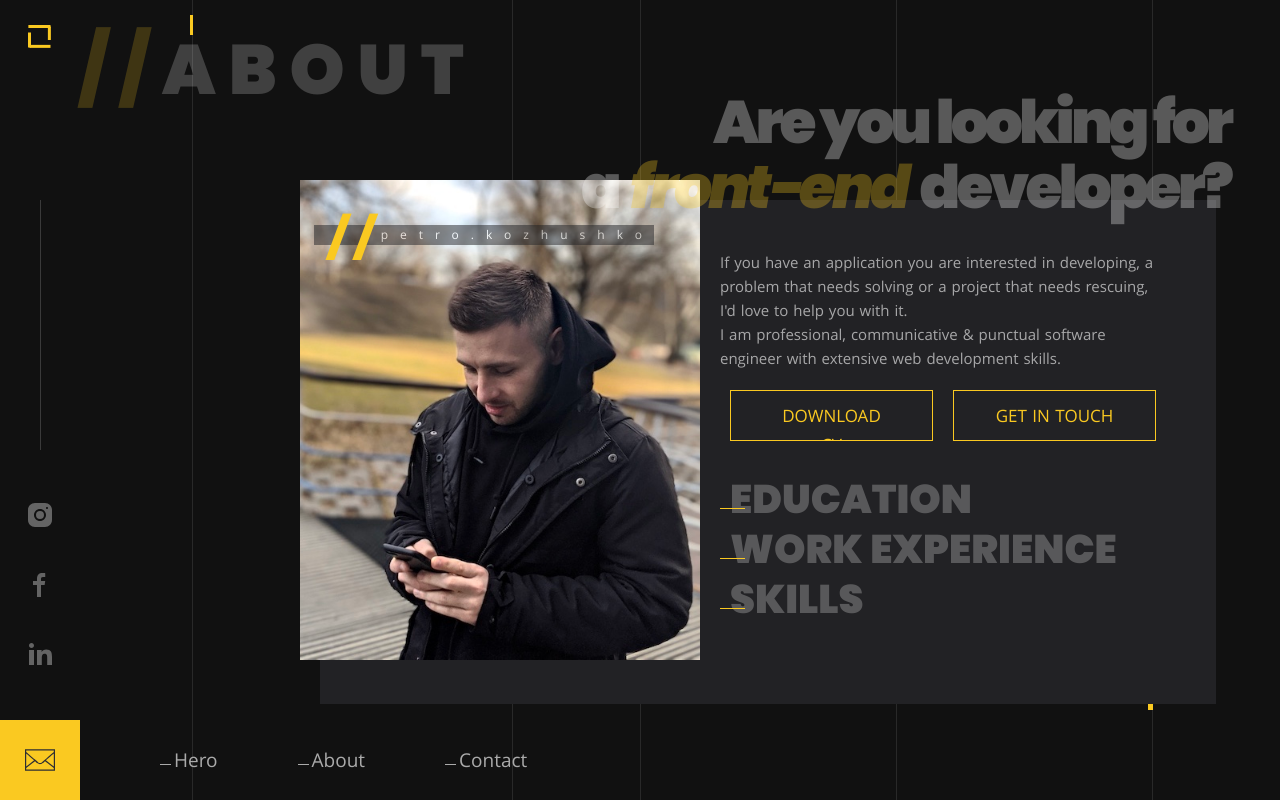
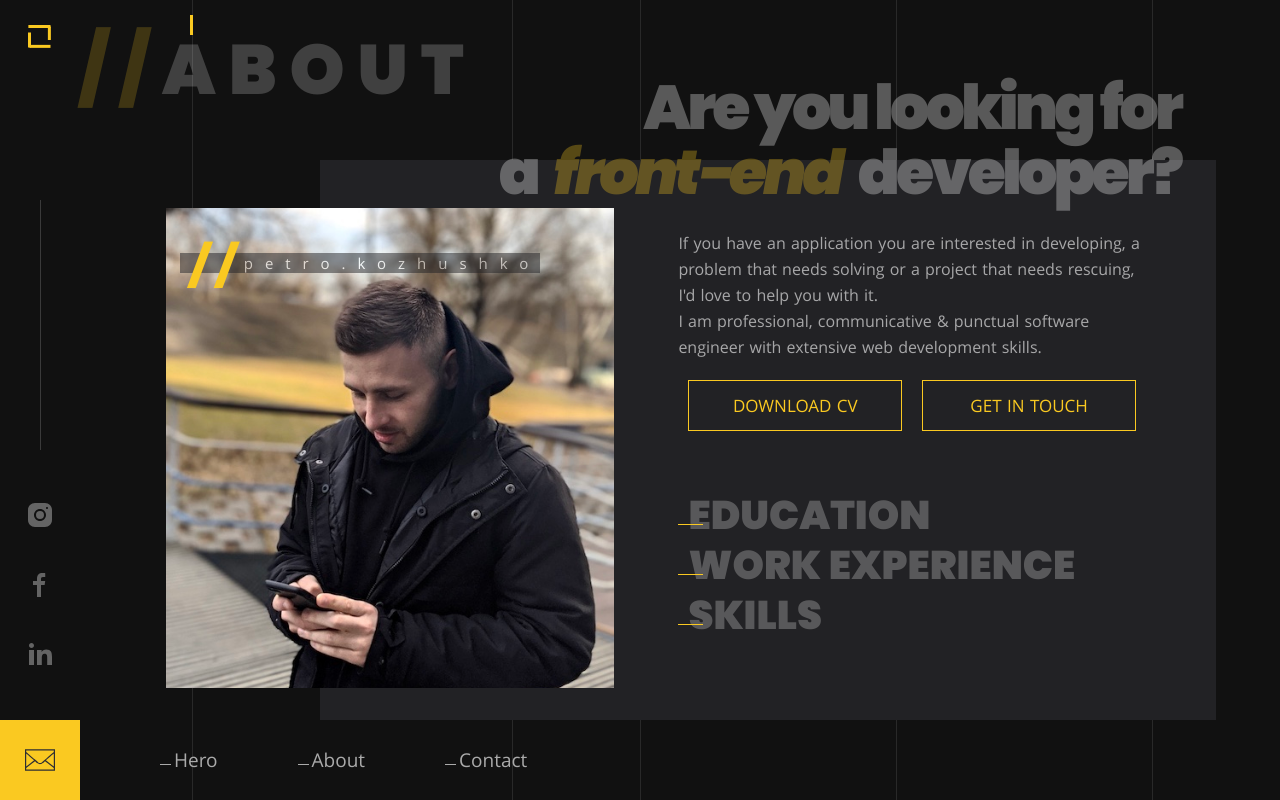
Before and after one commit to pkozhushko/cv, a Nuxt app: page /About in a window 1280 px wide. Built offline with nearby package versions, Linux system fonts and the light colour scheme.

Commit message:
new adaptive

```diff
--- a/components/Hero/Avatar.vue
+++ b/components/Hero/Avatar.vue
@@ -31,6 +31,10 @@
   }
 }
 
-
+@media screen and (max-width: 1700px) {
+ .avatar__wrapper {
+    width: 65vw;
+  }
+}
 
 </style>
--- a/layouts/default.vue
+++ b/layouts/default.vue
@@ -89,7 +89,7 @@ ol {
   }
 }
 
-@media screen and ( max-width: 1450px ) {
+@media screen and ( max-width: 1500px ) {
   .shuffle-letter__wrapper > span {
     font: 900 70px/120px Poppins;
   }
--- a/pages/About/index.vue
+++ b/pages/About/index.vue
@@ -1,9 +1,10 @@
 <template>
   <div class="container">
-    <figure>
+    <figure class="photo-wrapper">
       <div class="image"></div>
     </figure>
-    <div class="info-header">
+
+    <div class="header-question">
       <h2>Are you looking for</h2>
       <h2>
         a
@@ -11,9 +12,9 @@
       </h2>
     </div>
 
-    <div class="about-info">
+    <div class="main-block">
       <transition name="slideRight" mode="out-in">
-        <div class="about-info__body" v-if="selected == 'menu'">
+        <div class="main-block__info" v-if="selected == 'menu'">
           <p>If you have an application you are interested in developing, a problem that needs solving or a project that needs rescuing, I'd love to help you with it.</p>
           <p>I am professional, communicative & punctual software engineer with extensive web development skills.</p>
 
@@ -40,25 +41,25 @@
           key="education"
           @back="goTo('menu')"
           v-if="selected == 'education'"
-          class="about-info__body"
+          class="main-block__info"
         />
         <work-experience
           key="work-experience"
           @back="goTo('menu')"
           v-if="selected == 'workExperience'"
-          class="about-info__body"
+          class="main-block__info"
         />
         <hobbies
           key="hobbies"
           @back="goTo('menu')"
           v-if="selected == 'hobbies'"
-          class="about-info__body"
+          class="main-block__info"
         />
         <skills
           key="skills"
           @back="goTo('menu')"
           v-if="selected == 'skills'"
-          class="about-info__body"
+          class="main-block__info"
         />
       </transition-group>
     </div>
@@ -109,7 +110,8 @@ export default {
   z-index: 1;
   overflow: hidden !important;
 }
-.info-header {
+.header-question {
+  //here is
   width: 900px;
   position: absolute;
   top: 115px;
@@ -133,19 +135,20 @@ export default {
     }
   }
 }
-.about-info {
+.main-block {           //here is
   position: absolute;
   top: 30%;
   left: 25%;
   width: 70%;
-  height: 58%;
+  height: 60%;
   background: $gray;
   color: #fff;
   z-index: 1;
-  padding-left: 525px;
+  padding-left: 28%;
+  // padding-left: 525px;
   overflow: hidden;
 
-  &__body {
+  &__info {
     height: 100%;
     width: 100%;
     padding-top: 70px;
@@ -158,11 +161,6 @@ export default {
       font: 400 19px/29px OpenSans;
     }
   }
-  // &__footer {
-  //   padding-bottom: 70px;
-  //   padding-right: 70px;
-  //   display: flex;
-  // }
 }
 
 .buttons {
@@ -269,12 +267,12 @@ export default {
   }
 }
 
-figure {
+.photo-wrapper {
   position: absolute;
-  top: 210px;
-  left: 400px;
-  width: 525px;
-  height: 600px;
+  top: 26%;
+  left: 22%;
+  width: 27%;
+  height: 60%;
   overflow: hidden;
   z-index: 10;
   animation: slideFromLeft 0.8s ease-in-out;
@@ -327,12 +325,13 @@ figure {
 
 .slideRight-enter-active,
 .slideRight-leave-active {
-  transition: transform 0.4s ease;
+  transition: transform 0.4s ease-in-out;
 }
 
 .slideRight-enter,
 .slideRight-leave-to {
   transform: translateX(-100%);
+  // opacity: 0;
   // transition: all 400ms ease-in 0s
 }
 
@@ -344,53 +343,183 @@ figure {
 .slide-enter,
 .slide-leave-to {
   transform: translateX(100%);
+  opacity: 0;
   // transition: all 400ms ease-in 0s
 }
 
-@media screen and (max-width: 1450px) {
-  figure {
-    top: 180px;
-    left: 300px;
-    width: 400px;
-    height: 480px;
-    &:before {
-      font: 400 12px/20px OpenSans;
-      width: 340px;
+// @media screen and (max-width: 1400px) {
+//   .photo-wrapper {
+//     top: 180px;
+//     left: 20%;
+//     width: 400px;
+//     height: 480px;
+//     &:before {
+//       font: 400 12px/20px OpenSans;
+//       width: 340px;
+//     }
+//   }
+
+//   .main-block {
+//     position: absolute;
+//     top: 25%;
+//     left: 25%;
+//     width: 70%;
+//     height: 63%;
+//     padding-left: 400px;
+
+//     &__info {
+//       padding-top: 50px;
+//       padding-right: 50px;
+//       & > p {
+//         font: 400 15px/24px OpenSans;
+//       }
+//     }
+//   }
+
+//   .header-question {
+//     top: 70px;
+//     right: 30px;
+
+//     & > h2 {
+//       font: 900 60px/65px Poppins;
+
+//       & > span {
+//         padding: 0 6px;
+//         font-style: italic;
+//         color: $orange;
+//       }
+//     }
+//   }
+// }
+// @media screen and (min-width: 1400px) {
+//   .photo-wrapper {
+//     top: 220px;
+//     left: 20%;
+//     width: 450px;
+//     height: 540px;
+//     &:before {
+//       font: 400 12px/20px OpenSans;
+//       width: 360px;
+//     }
+//   }
+//   .header-question {
+//     top: 90px;
+//     right: 30px;
+//   }
+//   .main-block {
+//     position: absolute;
+//     top: 28%;
+//     left: 25%;
+//     width: 70%;
+//     height: 63%;
+//     padding-left: 430px;
+
+//     &__info {
+//       padding-top: 90px;
+//       padding-right: 50px;
+//       & > p {
+//         font: 400 18px/24px OpenSans;
+//       }
+//     }
+//   }
+// }
+// @media screen and (max-width: 1700px) and (min-height: 1000px) {
+//   // .header-question {
+//   //   right: 20px;
+
+//   //   & > h2 {
+//   //     font: 900 50px/65px Poppins;
+//   //   }
+//   // }
+//   .photo-wrapper {
+//     top: 250px;
+//     left: 20%;
+//  }
+// }
+
+// @media screen and (min-width: 1900px) and (min-height: 1000px) {
+//  .photo-wrapper {
+//    top: 300px;
+//  }
+// }
+
+@media screen and (max-height: 900px) {
+  .header-question {
+    top: 10%;
+    &> h2 {
+      font: 900 77px/65px Poppins;
+    }
+  }
+}
+
+@media screen and (max-height: 865px) {
+  .header-question {
+    top: 55px;
+    &>h2 {
+      font: 900 62px/65px Poppins;
     }
   }
 
-  .about-info {
-    position: absolute;
-    top: 25%;
-    left: 25%;
-    width: 70%;
-    height: 63%;
-    padding-left: 400px;
 
-    &__body {
-      padding-top: 50px;
-      padding-right: 50px;
-      & > p {
-        font: 400 15px/24px OpenSans;
+  .main-block {
+    top: 20%;
+    height: 70%;
+
+    &__info p {
+        font: 400 16px/26px OpenSans;
       }
+  }
+
+  .photo-wrapper {
+    top: 28%;
+    left: 18%;
+    width: 30%;
+  }
+}
+
+
+
+@media screen and (max-width: 1500px) {
+  .photo-wrapper {
+    &:before { width: 360px; }
+    &:after { left: 20px; }
+  }
+}
+@media screen and (max-width: 1300px) {
+  .photo-wrapper {
+    top: 26%;
+    left: 13%;
+    width: 35%;
+  }
+}
+
+@media screen and (max-width: 1200px) {           // 1024x768, 1152x864
+  .header-question {
+    right: 40px;
+    &>h2 {
+      font: 900 52px/65px Poppins;
     }
   }
 
-  .info-header {
-    top: 70px;
-    right: 30px;
+  .main-block {
+    top: 20%;
+    width: 80%;
+    left: 17%;
 
-    & > h2 {
-      font: 900 60px/65px Poppins;
+    &__info p {
+        font: 400 17px/25px OpenSans;
+      }
+  }
 
-      & > span {
-        padding: 0 6px;
-        font-style: italic;
-        color: $orange;
-      }
-    }
+  .photo-wrapper {
+    top: 28%;
+    // left: 22%;
+    left: 10%;
+    width: 32%;
+    height: 58%;
+
+    &:before { display: none; }
+    &:after { display: none; }
   }
 }
-@media screen and (max-width: 1439px) {
-}
 </style>
--- a/pages/Contact/index.vue
+++ b/pages/Contact/index.vue
@@ -14,9 +14,7 @@
       ></vue-particles>
     </client-only>
     <div class="contact-wrapper">
-      <!-- <div class="name">petro.kozhushko</div> -->
       <div class="info">
-        <!-- <div class="name">petro.kozhushko</div> -->
         <div class="phone">
           <span>phone:</span>
           <a class="link" href="tel:+380631734957">+380631734957</a>
@@ -106,8 +104,8 @@ export default {
   position: absolute;
   width: 100%;
   height: 100%;
-  bottom: 0px;
-  left: 0px;
+  bottom: -40px;
+  left: 40px;
   display: flex;
   justify-content: center;
   align-items: center;
@@ -213,33 +211,15 @@ export default {
   height: 100%;
   display: flex;
   justify-content: center;
+
   & > .box {
     width: 30px;
     height: 30px;
     position: relative;
     cursor: pointer;
     margin: 20px;
+    z-index: 10;
 
-    &::before {
-      content: "";
-      position: absolute;
-      top: 0;
-      left: 0;
-      width: 100%;
-      height: 100%;
-      background: transparent;
-      -webkit-transition: all 0.5s ease-in-out;
-      transition: all 0.5s ease-in-out;
-    }
-
-    & > .icon {
-      display: block;
-      width: 100%;
-      height: 100%;
-      -webkit-transition: all 0.4s ease-in-out;
-      transition: all 0.4s ease-in-out;
-      background: #363636;
-    }
     & > .instagram {
       background: url("../../static/icons/instagram_light.svg") center center
         no-repeat;
@@ -264,6 +244,14 @@ export default {
     }
   }
 }
+.icon {
+      display: block;
+      width: 100%;
+      height: 100%;
+      -webkit-transition: all 0.4s ease-in-out;
+      transition: all 0.4s ease-in-out;
+      background: #363636;
+    }
 @keyframes slideFromBottom {
   0% {
     bottom: -100%;
@@ -296,7 +284,10 @@ export default {
 @media screen and (max-width: 1450px) {
   .info {
     width: 650px;
-    height: 400px;
+    height: 320px;
+    &:before {
+      font: 900 36px/45px Poppins;
+    }
   }
 }
 </style>
--- a/pages/GetInTouch/index.vue
+++ b/pages/GetInTouch/index.vue
@@ -446,6 +446,8 @@ export default {
 }
 
 
+
+
 @media screen and ( max-width: 1450px ) {
   .form-wrapper {
     left: 20%;
@@ -462,4 +464,15 @@ export default {
     font: 900 72px/65px Poppins;
   }
 }
+@media screen and ( max-width: 1450px ) and ( min-height: 1000px) {
+  .form-wrapper {
+    top: 300px;
+  }
+}
+
+@media screen and ( max-width: 1024px) {
+  .form-wrapper {
+    left: 13%;
+  }
+}
 </style>
--- a/pages/index.vue
+++ b/pages/index.vue
@@ -1,8 +1,11 @@
 <template>
   <section class="container">
     <div class="coordinates">
-      <div class="coordinates__text">{{ coordinates.x }} {{ coordinates.y}}</div>
-      <div>based in {{ city }}</div>
+      <div class="coordinates__text">
+        <p>{{ coordinates.x }}</p>
+        <p>{{ coordinates.y}}</p>
+      </div>
+      <div class="city">based in {{ city }}</div>
     </div>
     <avatar class="animation-second" />
     <hero-text class="animation-first" />
@@ -51,18 +54,18 @@ export default {
   position: absolute;
   top: calc(#{$column-size/2});
   right: $column-size;
-  color: $orange;
+  color: #fff;
   opacity: 0.8;
-  font: 400 13px/19px OpenSans;
+  font: 500 13px/20px OpenSans;
   letter-spacing: 9px;
   z-index: 5;
-  height: 19px;
+  height: 40px;
   overflow-y: hidden;
 
   &:before {
     content: '';
     width: 20px;
-    height: 2px;
+    height: 1px;
     background: $orange;
     position: absolute;
     left: 0px;
@@ -79,9 +82,11 @@ export default {
   }
 
   &:hover .coordinates__text {
-    margin-top: -19px;
+    margin-top: -40px;
   }
-
+  &>.city {
+    line-height: 40px;
+  }
 
 }
 .dotted {
```
